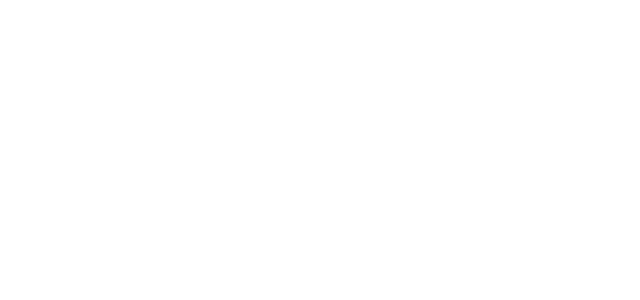
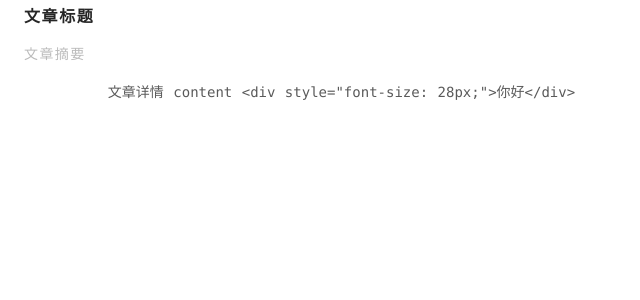
Before and after one commit to hanyingming/blog, a Nuxt app: page /article/detail/1 in a window 1280 px wide. Before the commit this address had no page. Shown: the top 300 px of the page, without its empty margins (0-640 px from the left). Built offline with nearby package versions, Linux system fonts and the light colour scheme; what mavon-editor would draw is missing.

Commit message:
单页面应用改为多页面应用支持服务器端渲染

```diff
--- a/components/BlogItem.vue
+++ b/components/BlogItem.vue
@@ -1,5 +1,5 @@
 <template>
-  <nuxt-link :to="'/article/detail/'">
+  <nuxt-link :to="'/article/detail/' + blogItem.id">
     <div class="itmeBlog">
       <div v-if="blogItem.avatar" class="avatarArea">
         <img :src="blogItem.avatar" alt="" />
--- a/components/Editor.vue
+++ b/components/Editor.vue
@@ -70,5 +70,6 @@
 .mavonEditor {
   width: 100%;
   height: 100%;
+  margin-bottom: 5px;
 }
 </style>
--- a/nuxt.config.js
+++ b/nuxt.config.js
@@ -1,7 +1,7 @@
 const pkg = require('./package')
 
 module.exports = {
-  mode: 'spa',
+  mode: 'universal', // spa
 
   /*
    ** Headers of the page
--- /dev/null
+++ b/pages/article/detail/_id.vue
@@ -0,0 +1,58 @@
+<template>
+  <div class="blogDetail">
+    <h1 class="title">文章标题</h1>
+    <p class="summary">文章摘要</p>
+    <div class="content">
+      <pre>
+        {{ content }}
+      </pre>
+    </div>
+  </div>
+</template>
+
+<script>
+export default {
+  name: 'BlogDetailPage',
+  data() {
+    return {
+      content: ' 文章详情 content <div style="font-size: 28px;">你好</div>'
+    }
+  },
+  asyncData(context) {
+    console.warn('params', context.params.id)
+    return { project: 'nuxt' }
+  }
+}
+</script>
+
+<style scoped>
+.blogDetail {
+  width: 100%;
+  height: 100vh;
+  background: #ffffff;
+  padding: 0 24px;
+}
+.title {
+  font-size: 16px;
+  font-weight: 600;
+  letter-spacing: 0.1em;
+  line-height: 32px;
+  white-space: nowrap;
+  width: 100%;
+  overflow: hidden;
+  text-overflow: ellipsis;
+}
+.summary {
+  font-size: 14px;
+  color: #bbbbbb;
+  line-height: 28px;
+  letter-spacing: 0.1em;
+  word-break: break-all;
+  display: -webkit-box;
+  -webkit-line-clamp: 2;
+  -webkit-box-orient: vertical;
+  overflow: hidden;
+}
+.content {
+}
+</style>
--- a/pages/article/edit/_id.vue
+++ b/pages/article/edit/_id.vue
@@ -1,6 +1,6 @@
 <template>
   <div class="blogWrapper">
-    <a-form :form="form" @submit="handleSubmit">
+    <a-form :form="form" class="eidtForm" @submit="handleSubmit">
       <a-form-item v-bind="formItemLayout">
         <a-input
           v-decorator="['title', titleConfig]"
@@ -8,7 +8,7 @@
           placeholder="文章标题"
         />
       </a-form-item>
-      <a-form-item v-bind="formItemLayout">
+      <a-form-item v-bind="formItemLayout" class="editorArea">
         <editor v-decorator="['content', editorConfig]" />
       </a-form-item>
       <a-button type="primary" html-type="submit" class="login-form-button">
@@ -37,7 +37,7 @@
         },
         wrapperCol: {
           xs: { span: 24 },
-          sm: { span: 16 }
+          sm: { span: 24 }
         }
       },
       titleConfig: {
@@ -70,6 +70,16 @@
       }
     }
   },
+  fetch(context) {
+    const blogId = context.route.params.id || 'add.html'
+    if (blogId === 'add.html') {
+      // 添加博客
+      console.warn('add')
+    } else {
+      // 编辑博客
+      console.warn('edit')
+    }
+  },
   beforeCreate() {
     this.form = this.$form.createForm(this)
   },
@@ -95,6 +105,12 @@
   padding: 30px 20px;
   margin: 0 auto;
 }
+.editForm {
+  width: auto;
+}
+.editorArea {
+  height: 60vh;
+}
 .input {
   max-width: 360px;
 }
--- a/pages/article/list/index.vue
+++ b/pages/article/list/index.vue
@@ -35,7 +35,7 @@
         // 以下是一些常用的配置,当然不写也可以的.
         page: {
           num: 0, // 当前页 默认0,回调之前会加1; 即callback(page)会从1开始
-          size: 2 // 每页数据条数,默认10
+          size: 10 // 每页数据条数,默认10
         },
         htmlNodata: '<p class="upwarp-nodata"> 已经到底了 </p>',
         noMoreSize: 5, // 如果列表已无数据,可设置列表的总数量要大于5才显示无更多数据;避免列表数据过少(比如只有一条数据),显示无更多数据会不好看这就是为什么无更多数据有时候不显示的原因
@@ -51,8 +51,26 @@
           tip: '暂无相关数据~' // 提示
         }
       },
-      dataList: [] // 列表数据
+      dataList: []
     }
+  },
+  asyncData(context) {
+    console.warn(33333333)
+    // 联网请求
+    return asyncReq({
+      apiKey: 'loadPublishArticlePages',
+      params: {
+        page: 0,
+        pageSize: 2
+      }
+    }).then(({ props, preProp, prop }) => {
+      console.warn('preProp:', preProp)
+      console.warn('props,:', props)
+      console.warn('prop,:', prop)
+      return {
+        dataList: (prop && prop.list) || [] // 列表数据
+      }
+    })
   },
   beforeRouteEnter(to, from, next) {
     // 如果没有配置回到顶部按钮或isBounce,则beforeRouteEnter不用写
--- a/states/index.js
+++ b/states/index.js
@@ -6,9 +6,9 @@
   initStates[item] = {}
 })
 
-for (let i = 0; i < 2000; i++) {
-  initStates['kk' + i] = {}
-}
+// for (let i = 0; i < 2000; i++) {
+//   initStates['kk' + i] = {}
+// }
 
 console.warn(initStates, 'initStates')
 const states = {
--- a/utils/config.js
+++ b/utils/config.js
@@ -1,9 +1,7 @@
+const config = {}
 if (process.env.NODE_ENV === 'production') {
-  module.exports = {
-    serverUrl: 'http://192.168.0.235:8081/'
-  }
+  config.serverUrl = 'http://192.168.1.105:8081/'
 } else {
-  module.exports = {
-    serverUrl: 'http://192.168.0.235:8081/'
-  }
+  config.serverUrl = 'http://192.168.1.105:8081/'
 }
+export default config
--- a/utils/request.js
+++ b/utils/request.js
@@ -1,7 +1,7 @@
 import axios from 'axios'
 import { message } from 'ant-design-vue'
 import config from './config.js'
-import { storageKey } from './constants.js'
+// import { storageKey } from './constants.js'
 const { serverUrl } = config
 
 // 处理错误码
@@ -139,7 +139,7 @@
   opts.url = mergeUrl
   opts.header = {
     ...opts.headers,
-    'x-auth-token': localStorage.getItem(storageKey.token) || '',
+    // 'x-auth-token': localStorage.getItem(storageKey.token) || '',
     p: '8'
   }
 
@@ -187,6 +187,8 @@
 }
 
 // catch all the unhandled exception
-window.addEventListener(`unhandledrejection`, err => {
-  console.warn(err.reason.msg || `unhandledrejection`)
-})
+if (process.client) {
+  window.addEventListener(`unhandledrejection`, err => {
+    console.warn(err.reason.msg || `unhandledrejection`)
+  })
+}
```
Also changed, not shown: 1 other file (tests, documents, lock files or other folders).
